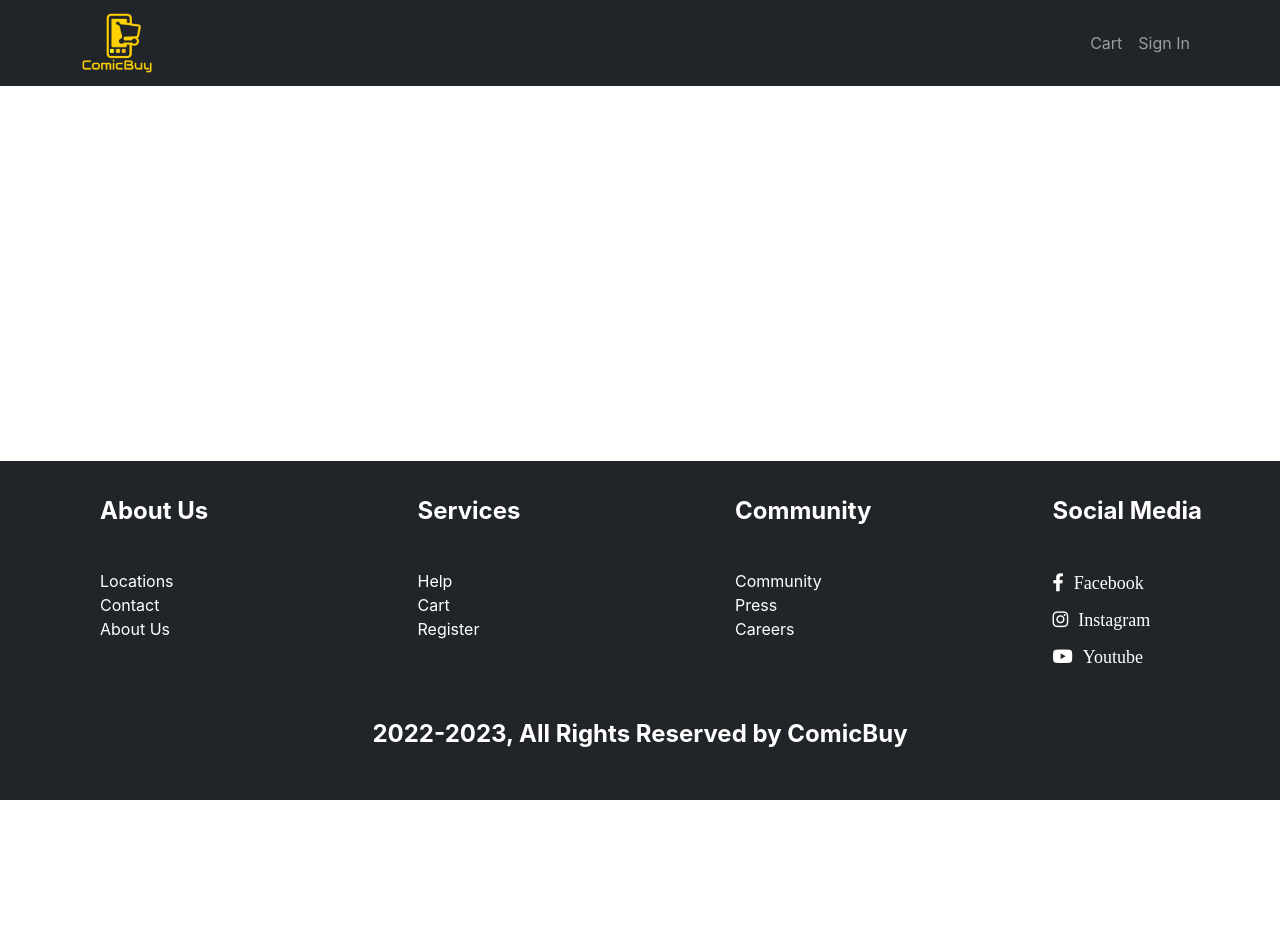
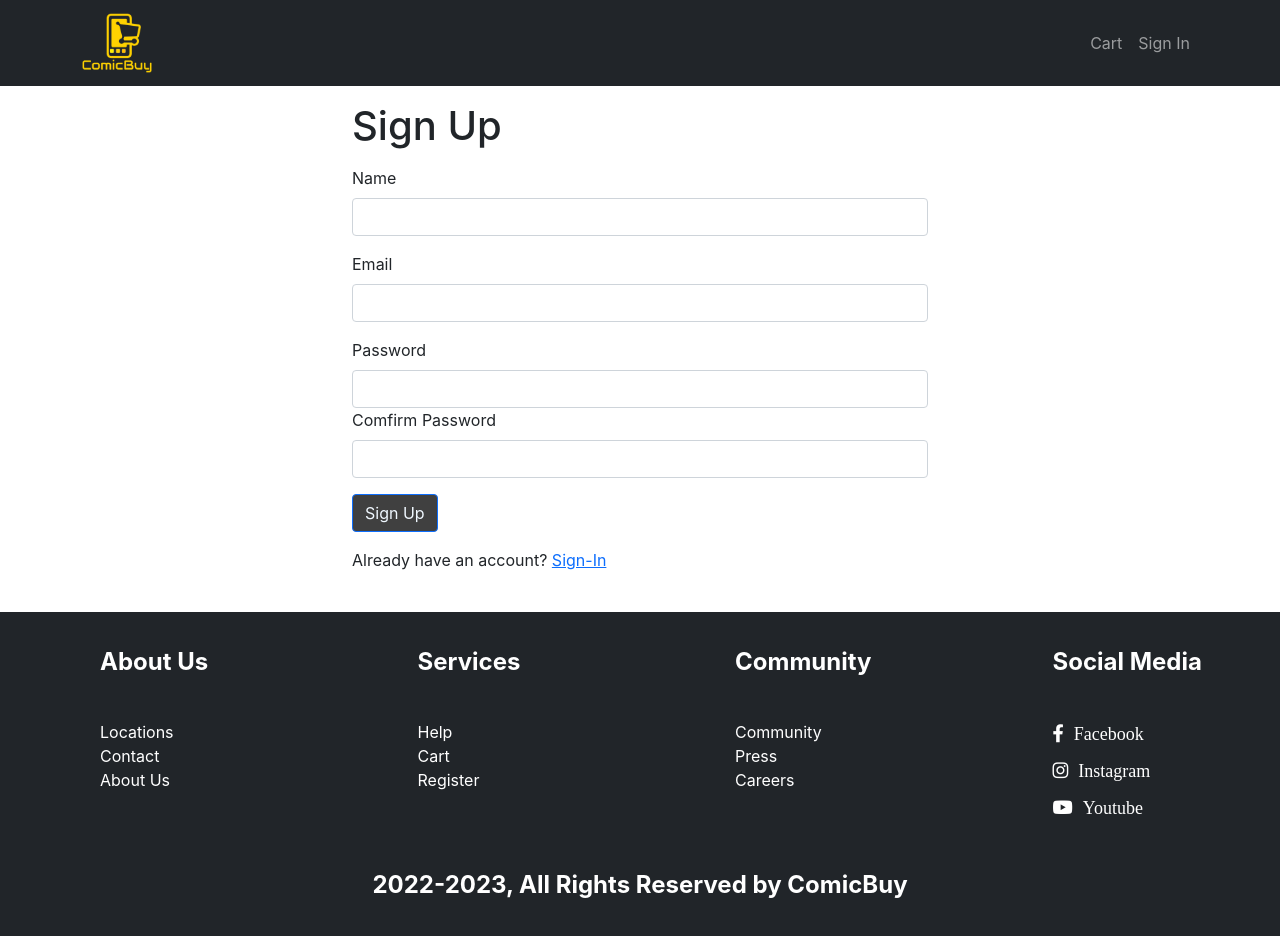
Before and after one commit to donaldlopez82/Ecommerce, a React (Create React App) app in the folder comicbuy/frontend/: page /signup in a window 1280 px wide. Shown: the top 936 px of the page. Before the commit the page ends 800 px from the top, so only its background shows below. Built offline with nearby package versions, Linux system fonts and the light colour scheme.

Commit message:
added-signup-payment-option

```diff
--- a/comicbuy/frontend/src/App.js
+++ b/comicbuy/frontend/src/App.js
@@ -7,7 +7,9 @@
 import NavigationBar from './components/NavigationBar';
 import CartScreen from './screens/CartScreen';
 import SigninScreen from './screens/SigninScreen';
+import SignupScreen from './screens/SignupScreen';
 import ShippingAddressScreen from './screens/ShippingAddressScreen';
+import PaymentMethodScreen from './screens/PaymentMethodScreen';
 
 function App() {
   const [fullYear, setFullYear] = useState();
@@ -25,7 +27,10 @@
               <Route path="/product/:slug" element={<ProductScreen />} />
               <Route path="/cart" element={<CartScreen />} />
               <Route path="/signin" element={<SigninScreen />} />
+              <Route path="/signup" element={<SignupScreen />} />
+
               <Route path="/shipping" element={<ShippingAddressScreen />} />
+              <Route path="/payment" element={<PaymentMethodScreen />} />
               <Route path="/" element={<HomeScreen />} />
             </Routes>
           </Container>
--- a/comicbuy/frontend/src/Store.js
+++ b/comicbuy/frontend/src/Store.js
@@ -11,6 +11,9 @@
     shippingAddress: localStorage.getItem('shippingAddress')
       ? JSON.parse(localStorage.getItem('shippingAddress'))
       : {},
+    paymentMethod: localStorage.getItem('paymentMethod')
+      ? localStorage.getItem('paymentMethod')
+      : '',
     cartItems: localStorage.getItem('cartItems')
       ? JSON.parse(localStorage.getItem('cartItems'))
       : [],
@@ -47,6 +50,7 @@
         cart: {
           cartItems: [],
           shippingAddress: {},
+          paymemtMethod: '',
         },
       };
     case 'SAVE_SHIPPING_ADDRESS':
@@ -55,6 +59,14 @@
         cart: {
           ...state.cart,
           shippingAddress: action.payload,
+        },
+      };
+    case 'SAVE_PAYMENT_METHOD':
+      return {
+        ...state,
+        cart: {
+          ...state.cart,
+          PaymentMethod: action.payload,
         },
       };
     default:
--- a/comicbuy/frontend/src/components/NavigationBar.js
+++ b/comicbuy/frontend/src/components/NavigationBar.js
@@ -13,6 +13,7 @@
     ctxDispatch({ type: 'USER_SIGNOUT' });
     localStorage.removeItem('userInfo');
     localStorage.removeItem('shippingAddress');
+    localStorage.removeItem('paymentMethod');
   };
   return (
     <div>
--- /dev/null
+++ b/comicbuy/frontend/src/screens/PaymentMethodScreen.js
@@ -0,0 +1,66 @@
+import React, { useContext, useEffect, useState } from 'react';
+import { Helmet } from 'react-helmet-async';
+import { useNavigate } from 'react-router-dom';
+import { Form, Button } from 'react-bootstrap';
+import CheckoutSteps from '../components/CheckoutSteps';
+import { Store } from '../Store';
+
+export default function PaymentMethodScreen() {
+  const navigate = useNavigate();
+  const { state, dispatch: ctxDispatch } = useContext(Store);
+  const {
+    cart: { shippingAddress, paymentMethod },
+  } = state;
+
+  const [paymentMethodName, setPaymentMethod] = useState(
+    paymentMethod || 'PayPal'
+  );
+
+  useEffect(() => {
+    if (!shippingAddress.address) {
+      navigate('/shipping');
+    }
+  }, [shippingAddress, navigate]);
+  const submitHandler = (e) => {
+    e.preventDefault();
+    ctxDispatch({ type: 'SAVE_PAYMENT_METHOD', payload: paymentMethodName });
+    localStorage.setItem('paymentMethod', paymentMethodName);
+    navigate('/placeorder');
+  };
+  return (
+    <div>
+      <CheckoutSteps step1 step2 step3></CheckoutSteps>
+      <div className="container small-container">
+        <Helmet>
+          <title>Payment Method</title>
+        </Helmet>
+        <h1 className="my-3">Payment Method</h1>
+        <Form onSubmit={submitHandler}>
+          <div className="mb-3">
+            <Form.Check
+              type="radio"
+              id="PayPal"
+              label="PayPal"
+              value="PayPal"
+              checked={paymentMethodName === 'PayPal'}
+              onChange={(e) => setPaymentMethod(e.target.value)}
+            />
+          </div>
+          <div className="mb-3">
+            <Form.Check
+              type="radio"
+              id="Stripe"
+              label="Stripe"
+              value="Stripe"
+              checked={paymentMethodName === 'Stripe'}
+              onChange={(e) => setPaymentMethod(e.target.value)}
+            />
+          </div>
+          <div className="mb-3">
+            <Button type="submit">Continue</Button>
+          </div>
+        </Form>
+      </div>
+    </div>
+  );
+}
--- /dev/null
+++ b/comicbuy/frontend/src/screens/SignupScreen.js
@@ -0,0 +1,95 @@
+import { Button, Container, Form } from 'react-bootstrap';
+import { Helmet } from 'react-helmet-async';
+import { Link, useLocation, useNavigate } from 'react-router-dom';
+import Axios from 'axios';
+import { useContext, useEffect, useState } from 'react';
+import { Store } from '../Store';
+import { toast } from 'react-toastify';
+import { getError } from '../utils';
+
+export default function SigninScreen() {
+  const navigate = useNavigate();
+  const { search } = useLocation();
+  const redirectInUrl = new URLSearchParams(search).get('redirect');
+  const redirect = redirectInUrl ? redirectInUrl : '/';
+
+  const [name, setName] = useState('');
+  const [email, setEmail] = useState('');
+  const [password, setPassword] = useState('');
+  const [confirmPassword, setConfirmPassword] = useState('');
+
+  const { state, dispatch: ctxDispatch } = useContext(Store);
+  const { userInfo } = state;
+  const submitHandler = async (e) => {
+    e.preventDefault();
+    if (password !== confirmPassword) {
+      toast.error('Password do not match');
+      return;
+    }
+    try {
+      const { data } = await Axios.post('/api/users/signup', {
+        name,
+        email,
+        password,
+      });
+      ctxDispatch({ type: 'USER_SIGNIN', payload: data });
+      localStorage.setItem('userInfo', JSON.stringify(data));
+      navigate(redirect || '/');
+    } catch (err) {
+      toast.error(getError(err));
+    }
+  };
+
+  useEffect(() => {
+    if (userInfo) {
+      navigate(redirect);
+    }
+  }, [navigate, redirect, userInfo]);
+
+  return (
+    <Container className="small-container">
+      <Helmet>
+        <title>Sign Up</title>
+      </Helmet>
+      <h1 className="my-3">Sign Up</h1>
+      <Form onSubmit={submitHandler}>
+        <Form.Group className="mb-3" controlId="name">
+          <Form.Label>Name</Form.Label>
+          <Form.Control onChange={(e) => setName(e.target.value)} required />
+        </Form.Group>
+
+        <Form.Group className="mb-3" controlId="email">
+          <Form.Label>Email</Form.Label>
+          <Form.Control
+            type="email"
+            required
+            onChange={(e) => setEmail(e.target.value)}
+          />
+        </Form.Group>
+        <Form.Group className="mb-3" controlId="password">
+          <Form.Label>Password</Form.Label>
+          <Form.Control
+            type="password"
+            required
+            onChange={(e) => setPassword(e.target.value)}
+          />
+          <Form.Group className="mb-3" controlId="comfirmPassword">
+            <Form.Label>Comfirm Password</Form.Label>
+            <Form.Control
+              type="password"
+              onChange={(e) => setConfirmPassword(e.target.value)}
+              required
+            />
+          </Form.Group>
+        </Form.Group>
+        <div className="mb-3">
+          <Button type="submit">Sign Up</Button>
+        </div>
+        <div className="mb-3">
+          Already have an account?{' '}
+          <Link to={`/signin?redirect=${redirect}`}>Sign-In</Link>
+        </div>
+      </Form>
+    </Container>
+  );
+}
```
Also changed, not shown: 2 other files (tests, documents, lock files or other folders).
